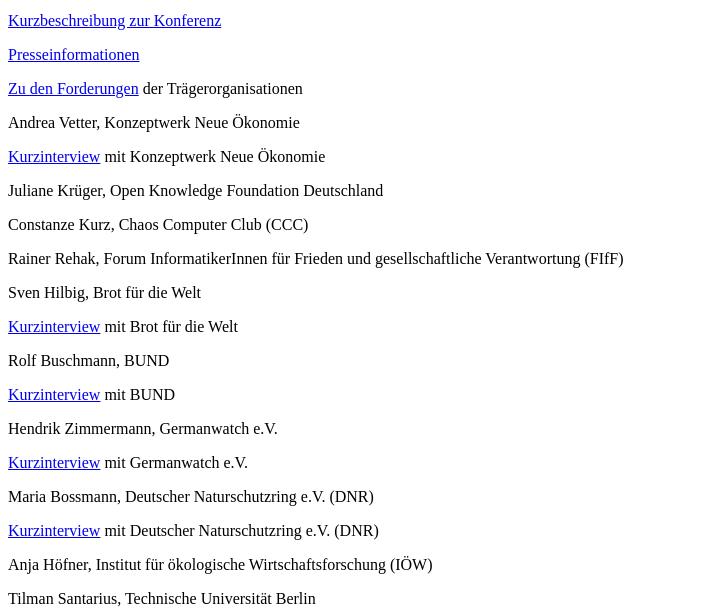
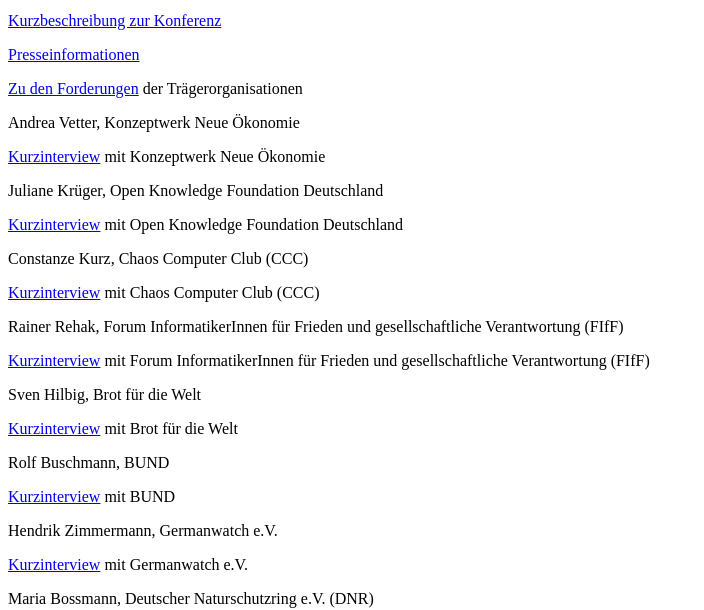
Before and after one commit to AfeefaDe/bitbaum, a PHP site: template public/pages/start.php in a window 1280 px wide; the page is wider, and only the part inside the window is pictured. Shown: the part 867-1477 px from the top of that part, without its empty margins (0-704 px from the left). Run offline with PHP 8.4, Linux system fonts and the light colour scheme; the template is opened without the code that fills it, so the values that code supplies are empty.

Commit message:
add video links RR, CK, JK

```diff
--- a/public/components/quotes.php
+++ b/public/components/quotes.php
@@ -1,15 +1,15 @@
 <div class="people">
     <?php
 $people = array(
-    array("name" => "Juliane Krüger", "orga" => "Open Knowledge Foundation Deutschland", "picture" => "/img/juliane-krueger.jpg", "quote_de" => "Unser gemeinsames Ziel: eine friedliche, für alle lebenswerte Welt, in der unsere Menschenrechte gewahrt sind und die wir als mündige Zivilgesellschaft mitgestalten.", "quote_en" => "Our common goal: a peaceful world worth living in, where our human rights are respected and which we shape as a responsible civil society."),
+    array("name" => "Juliane Krüger", "orga" => "Open Knowledge Foundation Deutschland", "picture" => "/img/juliane-krueger.jpg", "quote_de" => "Unser gemeinsames Ziel: eine friedliche, für alle lebenswerte Welt, in der unsere Menschenrechte gewahrt sind und die wir als mündige Zivilgesellschaft mitgestalten.", "quote_en" => "Our common goal: a peaceful world worth living in, where our human rights are respected and which we shape as a responsible civil society.", "vimeo" => "https://vimeo.com/300962188"),
     array("name" => "Maria Bossmann", "orga" => "Deutscher Naturschutzring e.V. (DNR)", "picture" => "/img/maria-bossmann.jpg", "quote_de" => "Die Digitalisierung berührt grundlegende Aspekte unserer Gesellschaft. Es gilt sie so zu gestalten, dass die planetaren Grenzen nicht überschritten und somit unsere Lebensgrundlagen erhalten werden.", "quote_en" => "Digitalization affects fundamental aspects of our society. It must be designed in such a way that the planetary boundaries are not exceeded and thus our livelihoods are preserved.", "vimeo" => "https://vimeo.com/299838147"),
     array("name" => "Sven Hilbig", "orga" => "Brot für die Welt", "picture" => "/img/sven-hilbig.jpg", "quote_de" => "Wir müssen die Digitalisierung fair gestalten, anderenfalls wird sich die Schere zwischen Nord und Süd, Arm und Reich weiter verschärfen.", "quote_en" => "We must make digitalization fair, otherwise the gap between North and South, rich and poor will continue to widen.", "vimeo" => "https://vimeo.com/299232687"),
-    array("name" => "Rainer Rehak", "orga" => "Forum InformatikerInnen für Frieden und gesellschaftliche Verantwortung (FIfF)", "picture" => "/img/rainer-rehak.jpg", "quote_de" => "Techies und Ökos müssen miteinander reden, denn der Überwachungskapitalismus bedroht das friedliche Internet, die Demokratie & unsere natürlichen Lebensgrundlagen.", "quote_en" => "Techies and environmentalists need to talk to each other, because surveillance capitalism threatens the peaceful internet, democracy & our natural livelihoods."),
+    array("name" => "Rainer Rehak", "orga" => "Forum InformatikerInnen für Frieden und gesellschaftliche Verantwortung (FIfF)", "picture" => "/img/rainer-rehak.jpg", "quote_de" => "Techies und Ökos müssen miteinander reden, denn der Überwachungskapitalismus bedroht das friedliche Internet, die Demokratie & unsere natürlichen Lebensgrundlagen.", "quote_en" => "Techies and environmentalists need to talk to each other, because surveillance capitalism threatens the peaceful internet, democracy & our natural livelihoods.", "vimeo" => "https://vimeo.com/300252069"),
     array("name" => "Anja Höfner", "orga" => "Institut für ökologische Wirtschaftsforschung (IÖW)", "picture" => "/img/anja-hoefner.jpg", "quote_de" => "Die <em>Bits & Bäume</em> bringt zusammen, was noch nicht zusammengehört:Techies auf der einen und Akteure aus der Umweltszene auf der anderen Seite – nur so wird eine nachhaltige digitale Zukunft gestaltbar!", "quote_en" => "<em>Bits & Bäume</em> gathers what does not yet belong together: Techies on the one hand and actors from the environmental scene on the other - this is the only way to shape a sustainable digital future!"),
     array("name" => "Tilman Santarius", "orga" => "Technische Universität Berlin", "picture" => "/img/tilman-santarius.jpg", "quote_de" => "<em>Bits & Bäume</em> möchte die Debatte über den Megatrend der Digitalisierung politisieren. Wir brauchen Ideen und Konzepte, wie wir die Digitalisierung zukunftsfähig gestalten können!", "quote_en" => "<em>Bits & Bäume</em> aims to politicize the debate on the megatrend of digitalization. We need ideas and concepts on how we can make digitalization sustainable!"),
     array("name" => "Rolf Buschmann", "orga" => "BUND", "picture" => "/img/rolf-buschmann.jpg", "quote_de" => "Die Digitalisierung nachhaltig zu gestalten ist eine der größten Herausforderungen für unsere Gesellschaft. Mit der Konferenz <em>Bits & Bäume</em> setzen wir einen ersten wichtigen Meilenstein.", "quote_en" => "Making digitalization sustainable is one of the greatest challenges facing our society. Therefore Bits & Bäume conference is a first and important milestone.", "vimeo" => "https://vimeo.com/299003289"),
     array("name" => "Hendrik Zimmermann", "orga" => "Germanwatch e.V.", "picture" => "/img/hendrik-zimmermann.jpg", "quote_de" => "Für die Ziele von Germanwatch – wie Energie- und Agrarwende oder die Senkung des Ressourcenverbrauchs – bedeutet die Digitalisierung Chance und Risiko zugleich.", "quote_en" => "For Germanwatch's goals - such as the energy and agricultural turnaround or the reduction of resource consumption - digitalization means both opportunity and risk.", "vimeo" => "https://vimeo.com/299633048"),
-    array("name" => "Constanze Kurz", "orga" => "Chaos Computer Club (CCC)", "picture" => "/img/constanze-kurz.jpg", "quote_de" => "Die Hacker-Community und die Umweltbewegung haben jede Menge gemeinsame Ziele. Jetzt müssen wir nur noch zusammen eine nachhaltige Revolution planen.", "quote_en" => "The hacker community and the environmental movement have a lot in common. Now all we have to do is to plan a sustainable revolution together."),
+    array("name" => "Constanze Kurz", "orga" => "Chaos Computer Club (CCC)", "picture" => "/img/constanze-kurz.jpg", "quote_de" => "Die Hacker-Community und die Umweltbewegung haben jede Menge gemeinsame Ziele. Jetzt müssen wir nur noch zusammen eine nachhaltige Revolution planen.", "quote_en" => "The hacker community and the environmental movement have a lot in common. Now all we have to do is to plan a sustainable revolution together.", "vimeo" => "https://vimeo.com/301203157"),
     array("name" => "Andrea Vetter", "orga" => "Konzeptwerk Neue Ökonomie", "picture" => "/img/andrea-vetter.jpg", "quote_de" => "Welche Technik braucht eine Postwachstumsgesellschaft? Bits&Bäume sucht nach Antworten jenseits von Digitalisierungs-Hype und Technikphobie.", "quote_en" => "What technology does a degrowth society need? Bits&Bäume looks for answers beyond digitalization hype and technology phobia.", "vimeo" => "https://vimeo.com/299441345")
     // array("name"=>"", "orga"=>"", "picture"=>"/img/.jpg", "quote_de"=>"", "quote_en" => "")
 );
```
